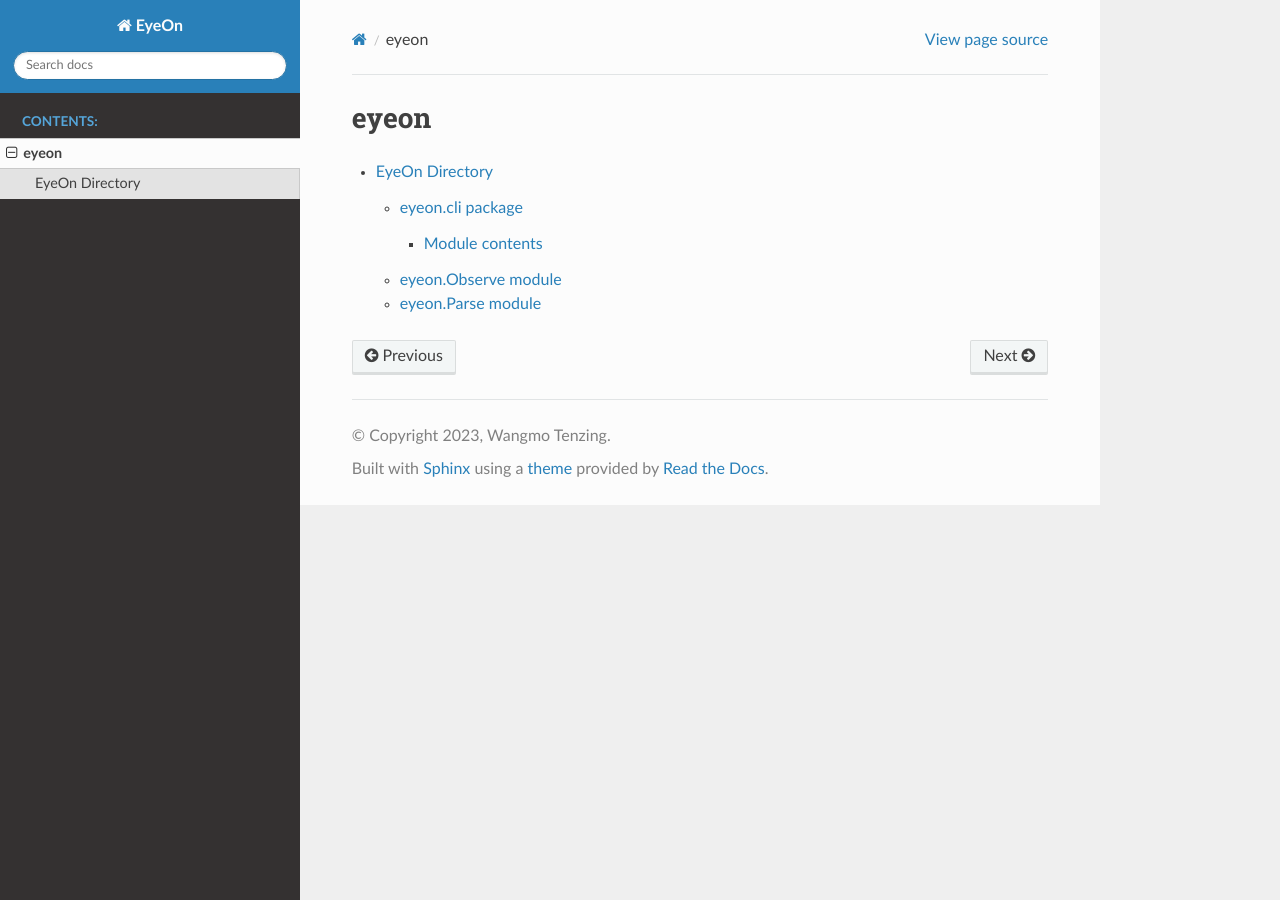
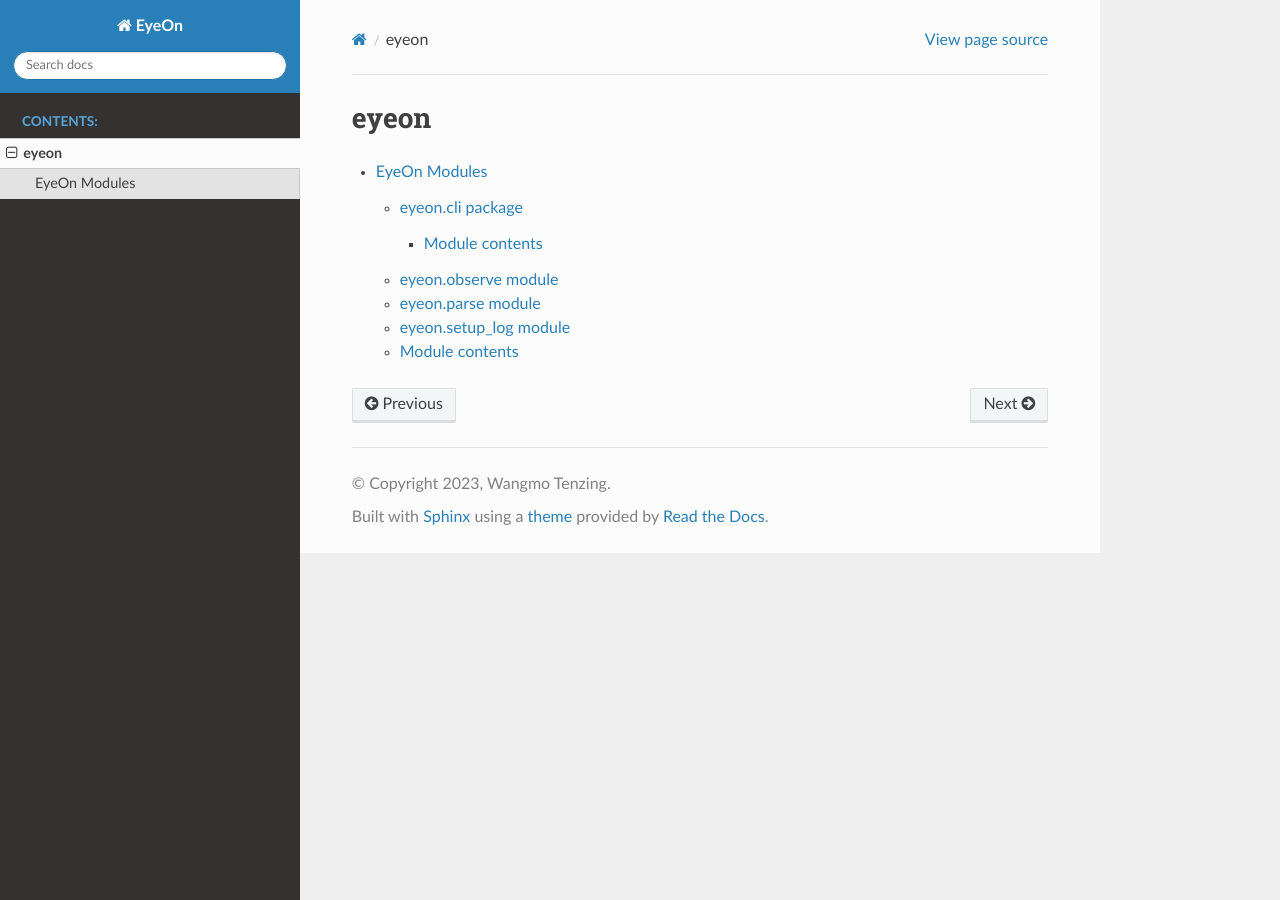
Before and after one commit to LLNL/pEyeON, a Sphinx documentation site: the page built from docs/source/modules.rst, in a window 1280 px wide. Built offline with Sphinx 7.4.7 and the Read the Docs theme 2.0.0, drawn with Linux system fonts in a browser that asks for light colours.

Commit message:
rerun sphinx apidoc

```diff
--- a/docs/source/conf.py
+++ b/docs/source/conf.py
@@ -19,7 +19,7 @@ release = "1.0.0"
 # -- General configuration ---------------------------------------------------
 # https://www.sphinx-doc.org/en/master/usage/configuration.html#general-configuration
 
-extensions = ["sphinx.ext.autodoc", "sphinx.ext.viewcode", "sphinx.ext.napoleon"]
+extensions = ["sphinx.ext.viewcode", "sphinx.ext.autodoc"]
 
 templates_path = ["_templates"]
 exclude_patterns = []
--- a/docs/source/eyeon.rst
+++ b/docs/source/eyeon.rst
@@ -1,6 +1,5 @@
-EyeOn Directory
-===================
-
+EyeOn Modules
+================
 
 .. toctree::
    :maxdepth: 4
@@ -8,7 +7,7 @@ EyeOn Directory
    eyeon.cli
 
 
-eyeon.Observe module
+eyeon.observe module
 --------------------
 
 .. automodule:: eyeon.observe
@@ -16,10 +15,26 @@ eyeon.Observe module
    :undoc-members:
    :show-inheritance:
 
-eyeon.Parse module
+eyeon.parse module
 ------------------
 
 .. automodule:: eyeon.parse
    :members:
    :undoc-members:
    :show-inheritance:
+
+eyeon.setup\_log module
+-----------------------
+
+.. automodule:: eyeon.setup_log
+   :members:
+   :undoc-members:
+   :show-inheritance:
+
+Module contents
+---------------
+
+.. automodule:: eyeon
+   :members:
+   :undoc-members:
+   :show-inheritance:
```
Also changed, not shown: docs/source/index.rst (+2 -6 lines), docs/source/modules.rst (line endings or trailing spaces), 16 other files.
